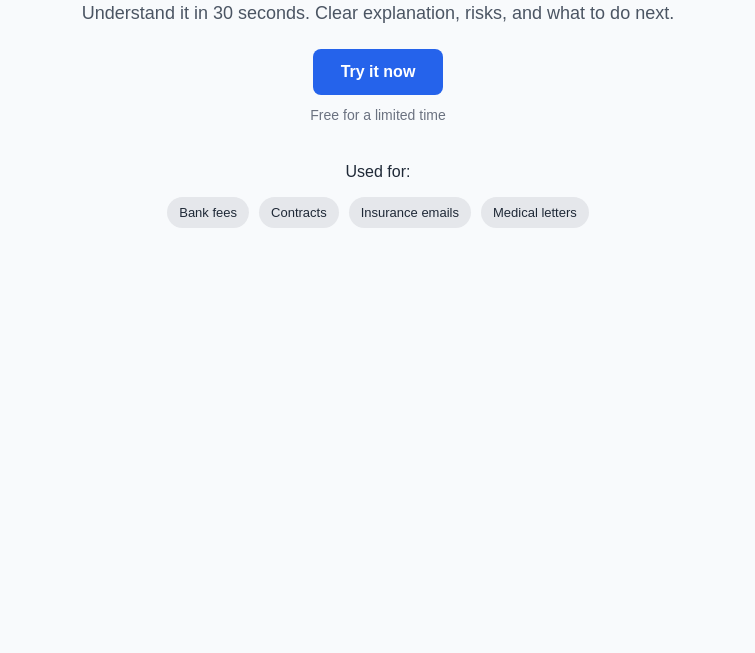
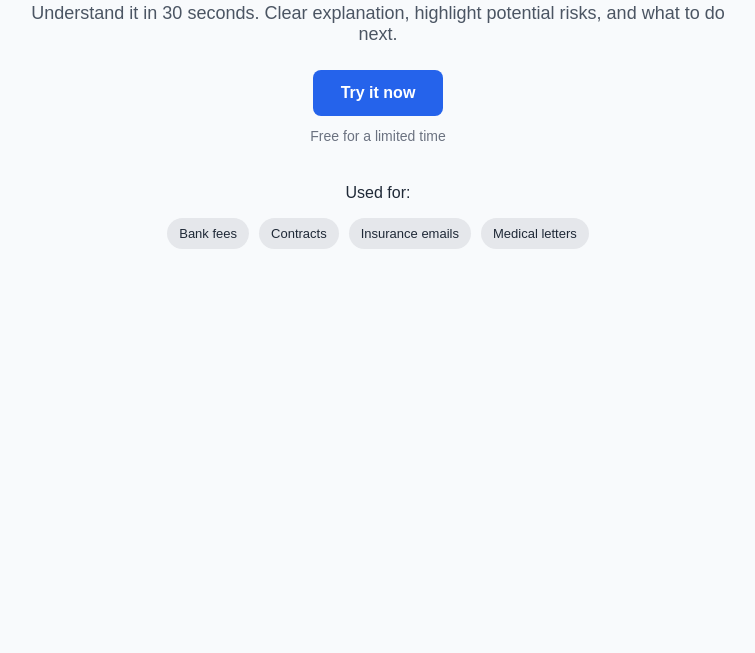
Before and after one commit to sackap/mjsolutions-site, a plain HTML site: page index.html in a window 1280 px wide. Shown: the part 147-800 px from the top of the page, without its empty margins (262-1017 px from the left). Drawn offline with Linux system fonts and the light colour scheme.

Commit message:
Update index.html

```diff
--- a/index.html
+++ b/index.html
@@ -93,7 +93,7 @@
       <h1>Confused by a document?</h1>
 
       <p class="subheadline">
-        Understand it in 30 seconds. Clear explanation, risks, and what to do next.
+        Understand it in 30 seconds. Clear explanation, highlight potential risks, and what to do next.
       </p>
 
       <a href="https://text-explainer.replit.app/" target="_blank" class="button">
```
